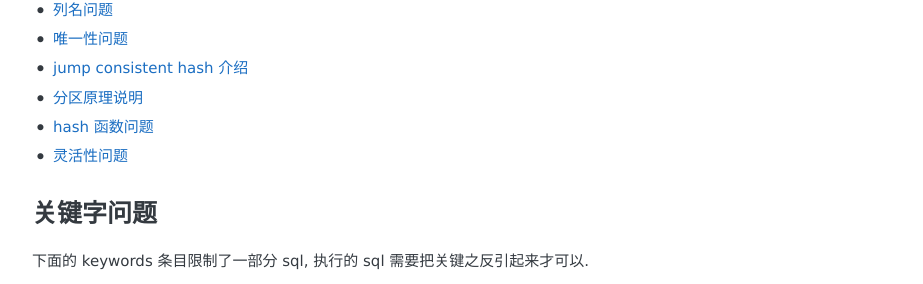
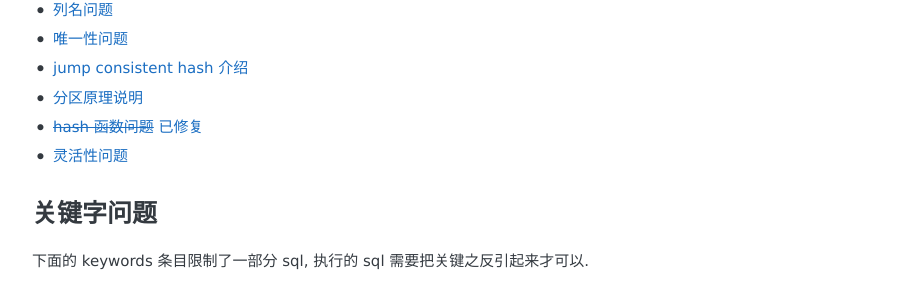
Before and after one commit to arstercz/arstercz.github.io, a Jekyll site: the page built from _posts/2019-08-28-radon-usage-and-issue-list.md, in a window 1280 px wide and 900 px high, scrolled down 477 px. Shown: the part 142-426 px from the top of the window, without its empty margins (178-1101 px from the left). Built offline with Jekyll 4.4.1, drawn with Linux system fonts in a browser that asks for light colours; comment, search, counter and statistics services are not loaded; some of the changed text lies outside the part shown.

Commit message:
add fix issue

````diff
--- a/_posts/2019-08-28-radon-usage-and-issue-list.md
+++ b/_posts/2019-08-28-radon-usage-and-issue-list.md
@@ -20,7 +20,7 @@
 * [唯一性问题](#唯一性问题)
 * [jump consistent hash 介绍](#jump-consistent-hash-介绍)
 * [分区原理说明](#分区原理说明)
-* [hash 函数问题](hash-函数问题)
+* [~~hash 函数问题~~ 已修复](hash-函数问题)
 * [灵活性问题](#灵活性问题)
 
 关键字问题
@@ -162,6 +162,8 @@
     ......
 ```
 
+**备注:** 官方已修复, 详见 [radon-issue464](https://github.com/radondb/radon/pull/464)
+
 故障恢复
 ========
 
````
